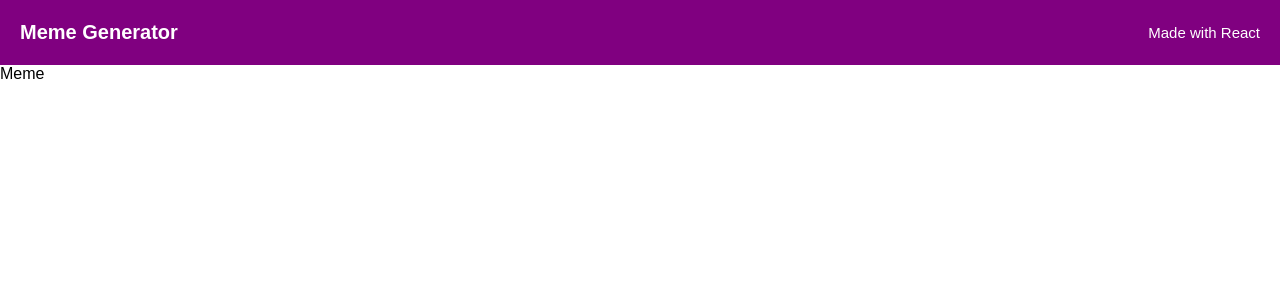
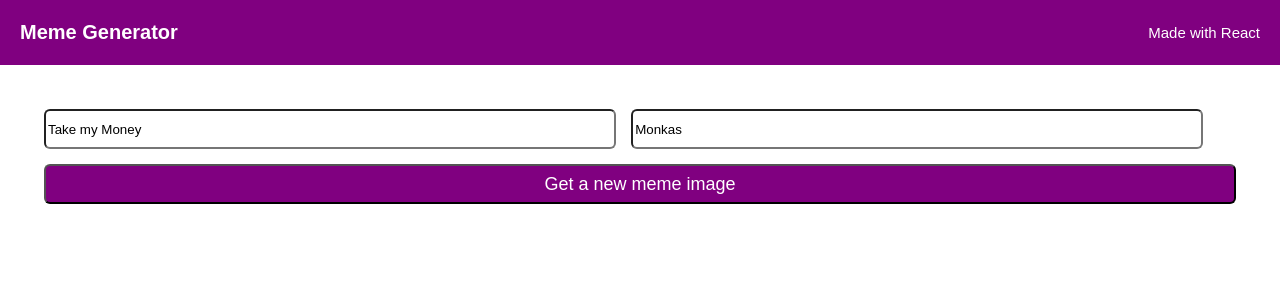
Before and after one commit to ondairos/meme_generator, a React (Vite) app: page / in a window 1280 px wide. Shown: the top 300 px of the page. Built offline with nearby package versions, Linux system fonts and the light colour scheme.

Commit message:
added meme html and css

```diff
--- a/src/App.css
+++ b/src/App.css
@@ -8,7 +8,7 @@ body {
 }
 
 /* HEADER CSS */
-.meme__header{
+.meme__header {
   display: flex;
   height: 65px;
   background-color: purple;
@@ -18,22 +18,52 @@ body {
   align-items: center;
 }
 
-.meme__header-title{
- font-size: 20px;
- margin-right: auto;
+.meme__header-title {
+  font-size: 20px;
+  margin-right: auto;
 }
 
-.meme__header-subtitle{
- font-size: 15px;
- font-weight: 500;
+.meme__header-subtitle {
+  font-size: 15px;
+  font-weight: 500;
 }
 
 /* END HEADER CSS */
 
+/* Meme BODY CSS */
 
+.meme__container {
+  margin: 44px 44px;
+}
 
-/* MAIN BODY CSS */
+.meme__input1 {
+  justify-content: center;
+  width: 48%;
+  margin-right: 15px;
+  border-radius: 6px;
+  height: 40px;
+}
 
+.meme__input2 {
+  justify-content: center;
+  width: 48%;
+  border-radius: 6px;
+  height: 40px;
+}
 
+.meme_buttonContainer {
+  display: flex;
+  justify-content: center;
+}
 
-/* END MAIN BODY CSS */
+.meme__button {
+  margin-top: 15px;
+  width: 100%;
+  height: 40px;
+  color: white;
+  background-color: purple;
+  border-radius: 6px;
+  font-size: large;
+}
+
+/* END Meme BODY CSS */
--- a/src/component/Meme.jsx
+++ b/src/component/Meme.jsx
@@ -1,9 +1,18 @@
-import React from 'react'
+import React from "react";
 
 export const Meme = () => {
   return (
-    <div>Meme</div>
-  )
-}
+    <div className="meme__container">
+      <input className="meme__input1" type="text" value={"Take my Money"} />
+      <input className="meme__input2" type="text" value={"Monkas"} />
+
+      <div className="meme_buttonContainer">
+        <button className="meme__button" type="submit">
+          Get a new meme image
+        </button>
+      </div>
+    </div>
+  );
+};
 
 export default Meme;
```
